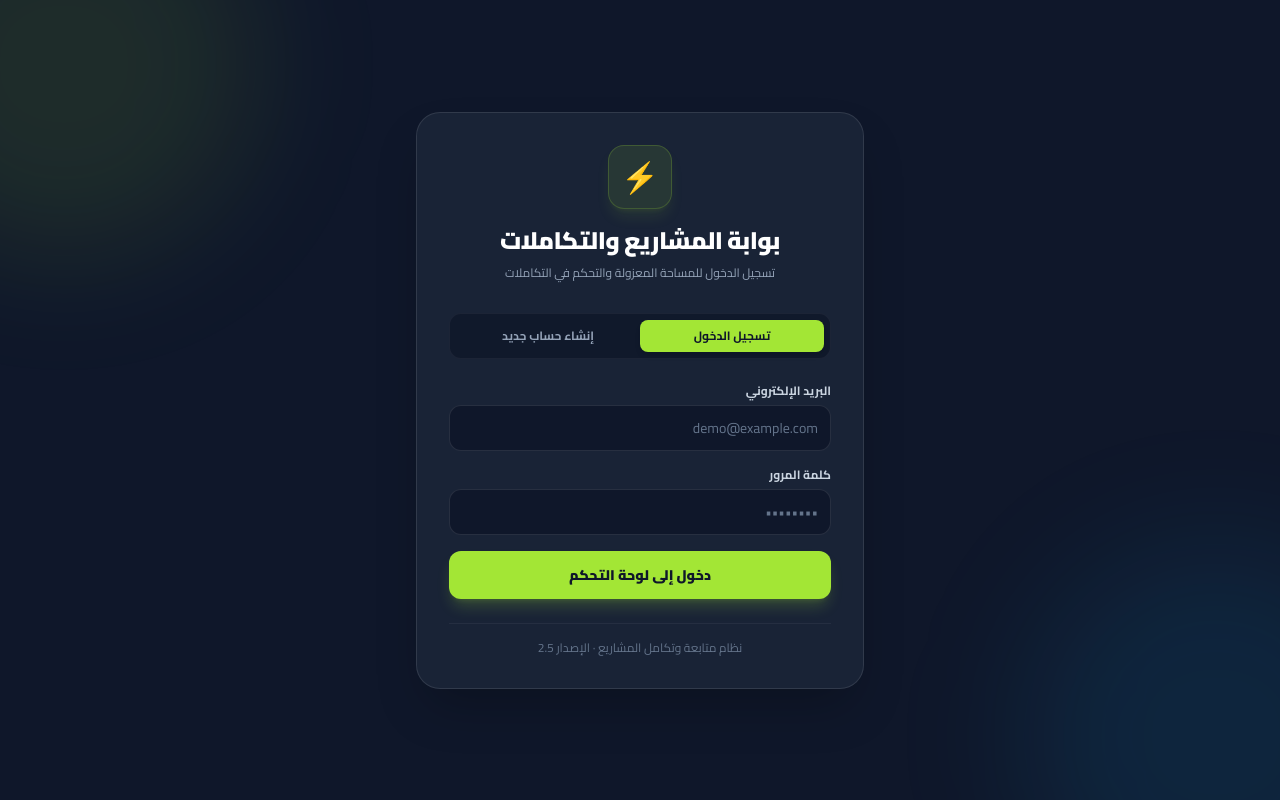
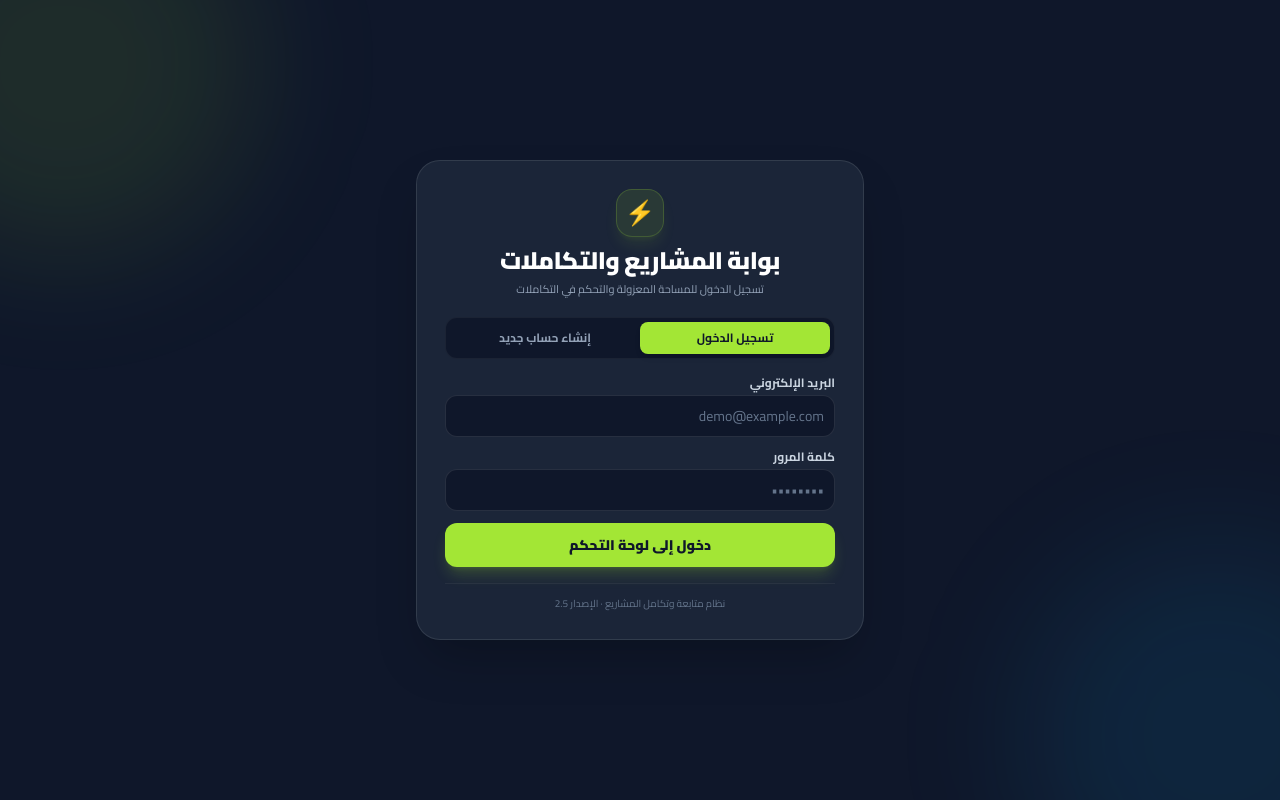
Before and after one commit to Nehalkamal7/work-status-awamer, a FastAPI app: page /login in a window 1280 px wide. Run offline with FastAPI, Linux system fonts and the light colour scheme; some libraries are stand-ins or nearby versions.

Commit message:
Fix login page layout and enable smooth scrolling

```diff
--- a/Nehal-Dashboard-Latest-Private/templates/login.html
+++ b/Nehal-Dashboard-Latest-Private/templates/login.html
@@ -24,25 +24,25 @@
     </script>
     <style>
         body { font-family: 'Cairo', sans-serif; background-color: #0f172a; color: #f8fafc; }
-        .glass-card { background: rgba(30, 41, 59, 0.75); backdrop-filter: blur(16px); border: 1px solid rgba(255, 255, 255, 0.1); }
+        .glass-card { background: rgba(30, 41, 59, 0.85); backdrop-filter: blur(16px); border: 1px solid rgba(255, 255, 255, 0.1); }
     </style>
 </head>
-<body class="min-h-screen flex items-center justify-center p-4 md:p-6 relative overflow-y-auto">
+<body class="min-h-screen bg-navy-900 text-slate-100 flex flex-col justify-start md:justify-center items-center p-4 py-6 md:py-10 relative">
     <!-- Background Glows -->
     <div class="fixed -top-32 -left-32 w-96 h-96 bg-lime/10 rounded-full blur-3xl pointer-events-none"></div>
     <div class="fixed -bottom-32 -right-32 w-96 h-96 bg-sky-500/10 rounded-full blur-3xl pointer-events-none"></div>
 
-    <div class="w-full max-w-md glass-card rounded-3xl p-6 md:p-8 shadow-2xl relative z-10 border border-white/10 my-auto max-h-[92vh] overflow-y-auto">
-        <div class="text-center mb-8">
-            <div class="inline-flex items-center justify-center w-16 h-16 rounded-2xl bg-lime/10 text-lime text-3xl font-black mb-4 border border-lime/20 shadow-lg shadow-lime/10">
+    <div class="w-full max-w-md glass-card rounded-3xl p-5 md:p-7 shadow-2xl relative z-10 border border-white/10 my-auto">
+        <div class="text-center mb-5">
+            <div class="inline-flex items-center justify-center w-12 h-12 rounded-2xl bg-lime/10 text-lime text-2xl font-black mb-2 border border-lime/20 shadow-lg shadow-lime/10">
                 ⚡
             </div>
-            <h1 class="text-2xl font-black text-white tracking-tight">بوابة المشاريع والتكاملات</h1>
-            <p class="text-xs text-slate-400 mt-2">تسجيل الدخول للمساحة المعزولة والتحكم في التكاملات</p>
+            <h1 class="text-xl md:text-2xl font-black text-white tracking-tight">بوابة المشاريع والتكاملات</h1>
+            <p class="text-[11px] text-slate-400 mt-1">تسجيل الدخول للمساحة المعزولة والتحكم في التكاملات</p>
         </div>
 
         <!-- Form Switcher Tabs -->
-        <div class="flex bg-navy-900/80 p-1.5 rounded-xl mb-6 border border-white/5">
+        <div class="flex bg-navy-900/90 p-1 rounded-xl mb-4 border border-white/5">
             <button id="tabLoginBtn" onclick="showTab('login')" class="flex-1 py-2 rounded-lg text-xs font-bold transition text-navy-900 bg-lime shadow-md">
                 تسجيل الدخول
             </button>
@@ -52,67 +52,67 @@
         </div>
 
         <!-- Alert Notification Box -->
-        <div id="alertBox" class="hidden mb-4 p-3 rounded-xl text-xs font-bold border"></div>
+        <div id="alertBox" class="hidden mb-3 p-2.5 rounded-xl text-xs font-bold border"></div>
 
         <!-- Login Form -->
-        <form id="loginForm" onsubmit="handleLogin(event)" class="space-y-4">
+        <form id="loginForm" onsubmit="handleLogin(event)" class="space-y-3">
             <div>
-                <label class="block text-xs font-bold text-slate-300 mb-1.5">البريد الإلكتروني</label>
+                <label class="block text-xs font-bold text-slate-300 mb-1">البريد الإلكتروني</label>
                 <input type="email" id="loginEmail" required placeholder="demo@example.com"
-                    class="w-full rounded-xl border border-white/10 bg-navy-900 p-3 text-sm text-white placeholder-slate-500 focus:outline-none focus:border-lime transition">
+                    class="w-full rounded-xl border border-white/10 bg-navy-900 p-2.5 text-xs md:text-sm text-white placeholder-slate-500 focus:outline-none focus:border-lime transition">
             </div>
 
             <div>
-                <label class="block text-xs font-bold text-slate-300 mb-1.5">كلمة المرور</label>
+                <label class="block text-xs font-bold text-slate-300 mb-1">كلمة المرور</label>
                 <input type="password" id="loginPassword" required placeholder="••••••••"
-                    class="w-full rounded-xl border border-white/10 bg-navy-900 p-3 text-sm text-white placeholder-slate-500 focus:outline-none focus:border-lime transition">
+                    class="w-full rounded-xl border border-white/10 bg-navy-900 p-2.5 text-xs md:text-sm text-white placeholder-slate-500 focus:outline-none focus:border-lime transition">
             </div>
 
-            <button type="submit" id="loginBtn" class="w-full rounded-xl bg-lime py-3.5 font-black text-navy-900 shadow-lg shadow-lime/20 hover:bg-lime/90 active:scale-[0.98] transition text-sm">
+            <button type="submit" id="loginBtn" class="w-full rounded-xl bg-lime py-3 font-black text-navy-900 shadow-lg shadow-lime/20 hover:bg-lime/90 active:scale-[0.98] transition text-xs md:text-sm mt-2">
                 دخول إلى لوحة التحكم
             </button>
         </form>
 
         <!-- Register Form -->
-        <form id="registerForm" onsubmit="handleRegister(event)" class="space-y-4 hidden">
+        <form id="registerForm" onsubmit="handleRegister(event)" class="space-y-3 hidden">
             <div>
-                <label class="block text-xs font-bold text-slate-300 mb-1.5">الاسم الكامل</label>
+                <label class="block text-xs font-bold text-slate-300 mb-1">الاسم الكامل *</label>
                 <input type="text" id="regName" required placeholder="نهال كمال"
-                    class="w-full rounded-xl border border-white/10 bg-navy-900 p-3 text-sm text-white placeholder-slate-500 focus:outline-none focus:border-lime transition">
+                    class="w-full rounded-xl border border-white/10 bg-navy-900 p-2.5 text-xs md:text-sm text-white placeholder-slate-500 focus:outline-none focus:border-lime transition">
             </div>
 
             <div>
-                <label class="block text-xs font-bold text-slate-300 mb-1.5">اسم الشركة / المؤسسة</label>
+                <label class="block text-xs font-bold text-slate-300 mb-1">اسم الشركة / المؤسسة *</label>
                 <input type="text" id="regCompany" required placeholder="أوامر للحلول البرمجية"
-                    class="w-full rounded-xl border border-white/10 bg-navy-900 p-3 text-sm text-white placeholder-slate-500 focus:outline-none focus:border-lime transition">
+                    class="w-full rounded-xl border border-white/10 bg-navy-900 p-2.5 text-xs md:text-sm text-white placeholder-slate-500 focus:outline-none focus:border-lime transition">
             </div>
 
             <div>
-                <label class="block text-xs font-bold text-slate-300 mb-1.5">البريد الإلكتروني</label>
+                <label class="block text-xs font-bold text-slate-300 mb-1">البريد الإلكتروني *</label>
                 <input type="email" id="regEmail" required placeholder="nehal@example.com"
-                    class="w-full rounded-xl border border-white/10 bg-navy-900 p-3 text-sm text-white placeholder-slate-500 focus:outline-none focus:border-lime transition">
+                    class="w-full rounded-xl border border-white/10 bg-navy-900 p-2.5 text-xs md:text-sm text-white placeholder-slate-500 focus:outline-none focus:border-lime transition">
             </div>
 
             <div>
-                <label class="block text-xs font-bold text-slate-300 mb-1.5">كلمة المرور</label>
+                <label class="block text-xs font-bold text-slate-300 mb-1">كلمة المرور *</label>
                 <input type="password" id="regPassword" required placeholder="••••••••"
-                    class="w-full rounded-xl border border-white/10 bg-navy-900 p-3 text-sm text-white placeholder-slate-500 focus:outline-none focus:border-lime transition">
+                    class="w-full rounded-xl border border-white/10 bg-navy-900 p-2.5 text-xs md:text-sm text-white placeholder-slate-500 focus:outline-none focus:border-lime transition">
             </div>
 
             <div>
-                <label class="block text-xs font-bold text-slate-300 mb-1.5">نوع الحساب</label>
-                <select id="regRole" class="w-full rounded-xl border border-white/10 bg-navy-900 p-3 text-sm text-white focus:outline-none focus:border-lime transition cursor-pointer">
+                <label class="block text-xs font-bold text-slate-300 mb-1">نوع الحساب *</label>
+                <select id="regRole" class="w-full rounded-xl border border-white/10 bg-navy-900 p-2.5 text-xs md:text-sm text-white focus:outline-none focus:border-lime transition cursor-pointer">
                     <option value="CLIENT">عميل (مساحة خاصة معزولة)</option>
                     <option value="ADMIN">مدير النظام (Admin Workspace)</option>
                 </select>
             </div>
 
-            <button type="submit" id="regBtn" class="w-full rounded-xl bg-lime py-3.5 font-black text-navy-900 shadow-lg shadow-lime/20 hover:bg-lime/90 active:scale-[0.98] transition text-sm">
+            <button type="submit" id="regBtn" class="w-full rounded-xl bg-lime py-3 font-black text-navy-900 shadow-lg shadow-lime/20 hover:bg-lime/90 active:scale-[0.98] transition text-xs md:text-sm mt-2">
                 إنشاء المساحة والبدء
             </button>
         </form>
 
-        <div class="mt-6 pt-4 border-t border-white/5 text-center text-xs text-slate-500">
+        <div class="mt-4 pt-3 border-t border-white/5 text-center text-[10px] text-slate-500">
             نظام متابعة وتكامل المشاريع · الإصدار 2.5
         </div>
     </div>
```
Also changed, not shown: templates/login.html (+28 -28 lines).
